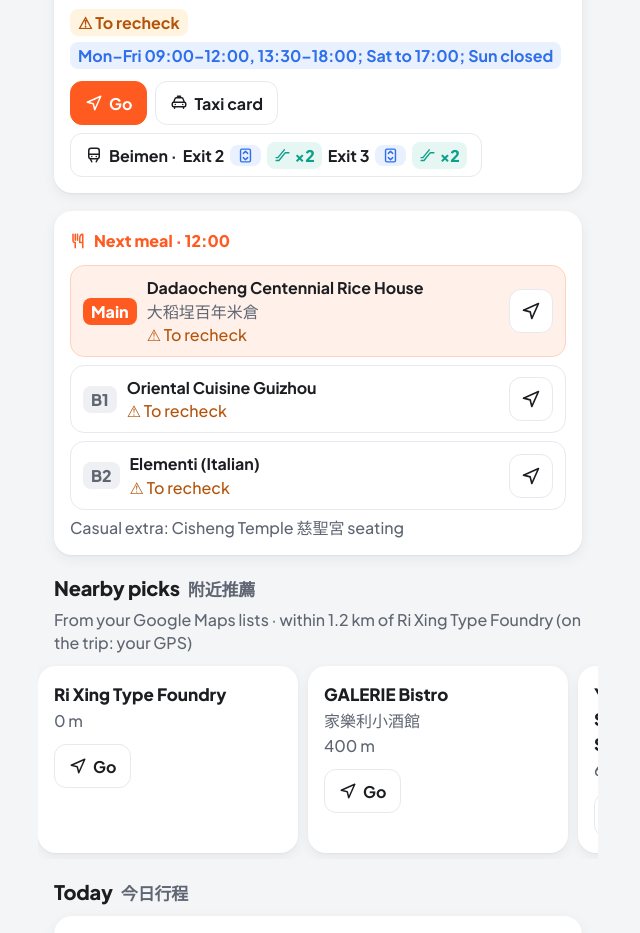
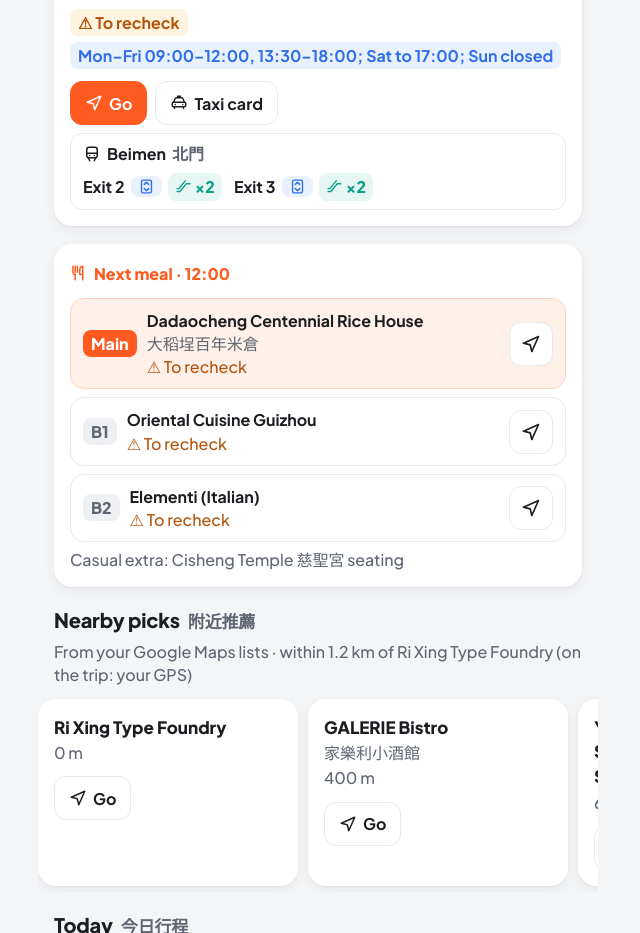
Before and after one commit to kalten98/trip-app, a plain HTML site: page mock/index.html in a window 1280 px wide. Shown: the part 944-1877 px from the top of the page, without its empty margins (322-962 px from the left). Drawn offline with Linux system fonts and the light colour scheme.

Commit message:
Mock: full-width MRT row with exit icons
Co-Authored-By: Claude Opus 5.5 <noreply@anthropic.com>

```diff
--- a/mock/index.html
+++ b/mock/index.html
@@ -184,6 +184,8 @@
   .mi svg { width: 17px; height: 17px; }
   .mi.lift { background: var(--blue-soft); color: var(--blue); } .mi.esc { background: var(--teal-soft); color: var(--teal); }
   .mi.stairs { background: var(--bad-soft); color: var(--bad); }
+  .mrtbtn { width: 100%; justify-content: flex-start; flex-wrap: wrap; gap: 8px 12px; padding: 8px 12px; text-align: left; }
+  .mrtname { display: inline-flex; align-items: center; gap: 6px; width: 100%; }
   .exitchips { display: inline-flex; gap: 6px; flex-wrap: wrap; align-items: center; }
   .idea { margin-top: 10px; }
   .idea summary { list-style: none; cursor: pointer; display: flex; align-items: center; gap: 10px; }
@@ -333,7 +335,7 @@
   // ---------- shared bits ----------
   function placeActions(p, compact) {
     if (!p) return "";
-    var mrt = p.mrt ? '<button class="btn" data-mrt="' + p.mrt + '">' + ICON.train + esc(T.stations[p.mrt].en) + ' · ' + recChips(p.mrt) + '</button>' : "";
+    var mrt = p.mrt ? '<button class="btn mrtbtn" data-mrt="' + p.mrt + '"><span class="mrtname">' + ICON.train + esc(T.stations[p.mrt].en) + ' <span class="zh muted">' + esc(T.stations[p.mrt].zh) + '</span></span>' + recChips(p.mrt) + '</button>' : "";
     return '<div class="actions"><a class="btn primary" href="' + gmaps(p) + '" target="_blank" rel="noopener">' + ICON.go + 'Go</a>' +
       '<button class="btn" data-taxi="' + p.id + '">' + ICON.taxi + 'Taxi card</button>' + (compact ? "" : mrt) + '</div>';
   }
```
